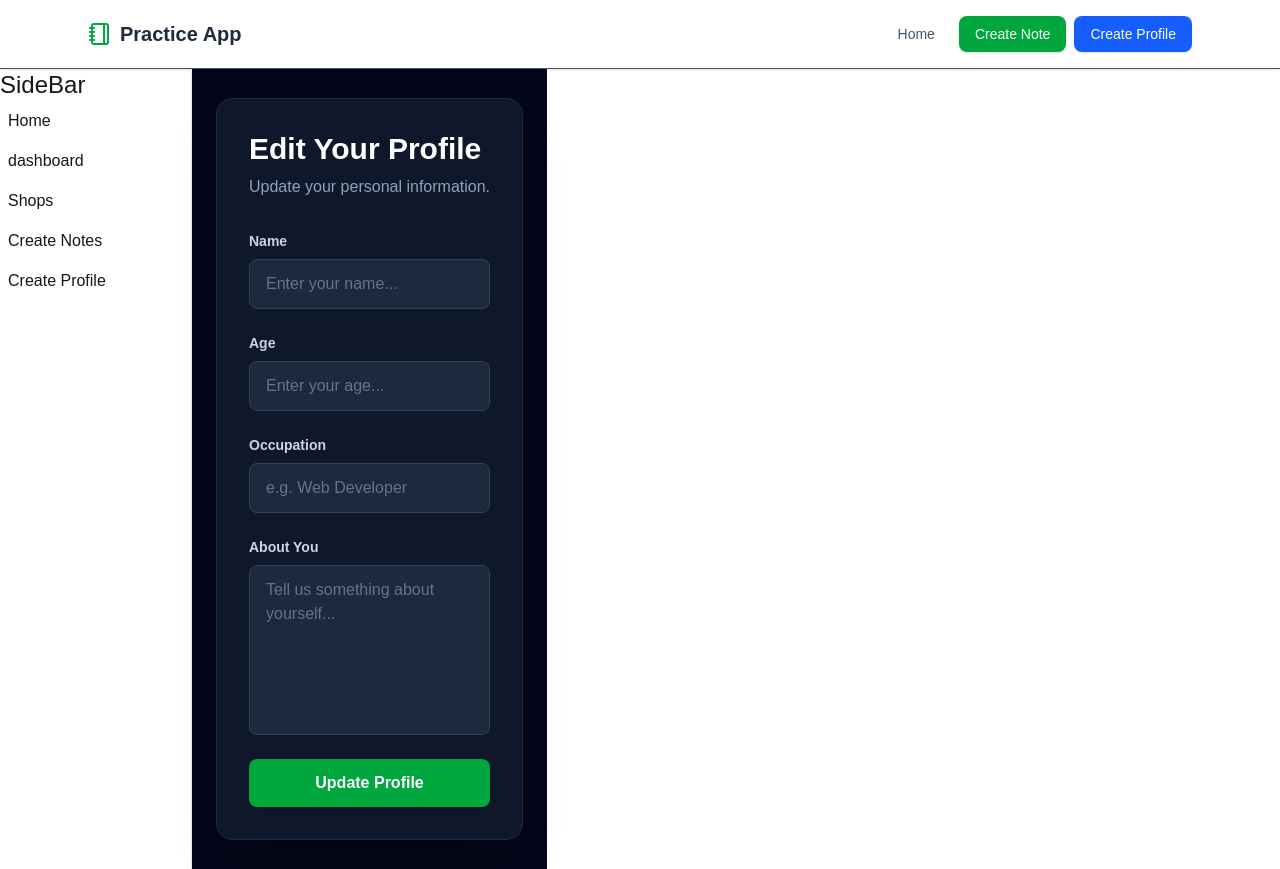
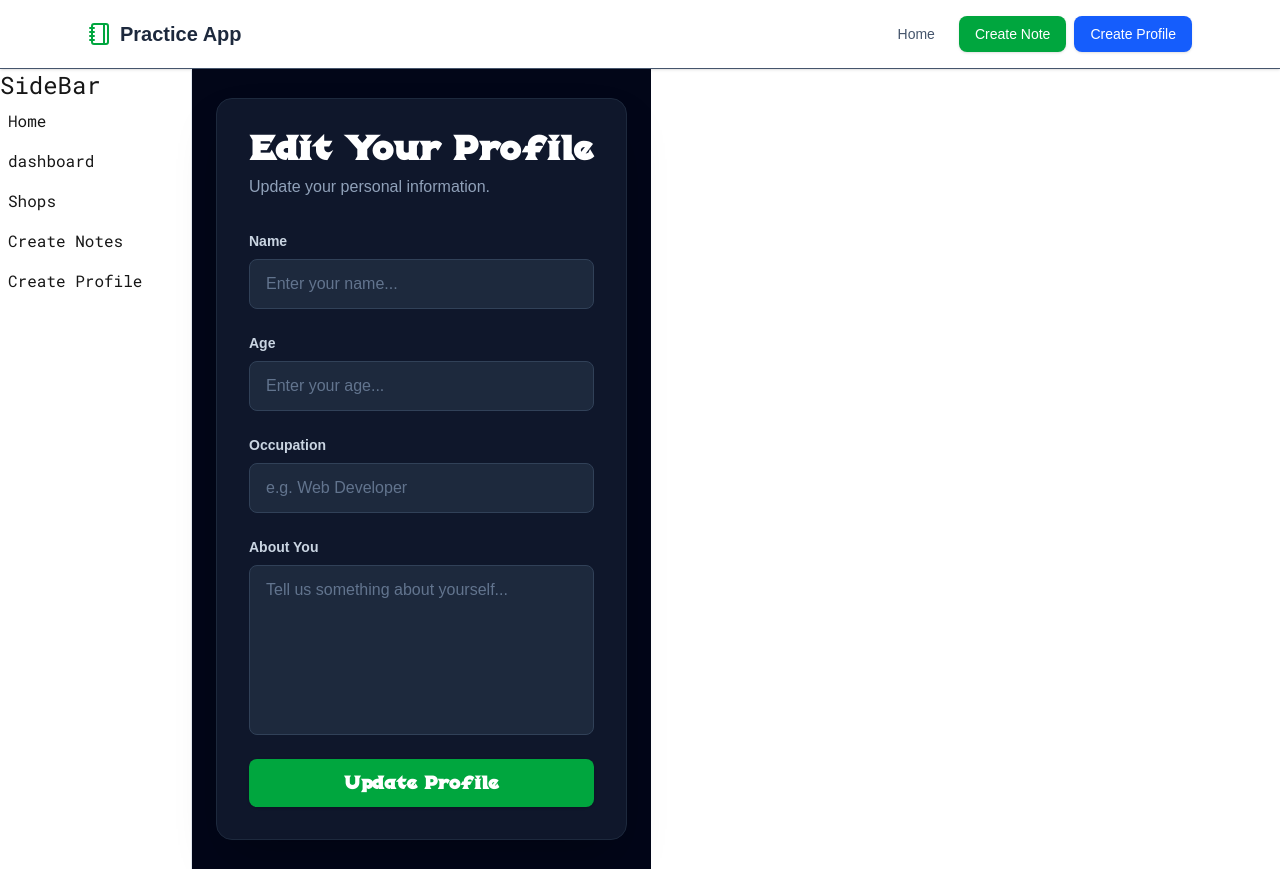
Before and after one commit to tonmoystark/full-stack-notes-app, a Next.js app: page /editProfile/1 in a window 1280 px wide. Built offline with nearby package versions, Linux system fonts and the light colour scheme; no server answers; the database is empty.

Commit message:
font local &  inbuild done

```diff
--- a/app/page.js
+++ b/app/page.js
@@ -1,6 +1,9 @@
 import NoteContainer from "@/components/notes/NoteContainer";
 import ProfileContainer from "@/components/profiles/ProfileContainer";
 import { connectDB } from "@/lib/db";
+import localFont from "next/font/local";
+
+const satoshi = localFont({ src: "../public/fonts/Satoshi-Variable.ttf" });
 
 export default async function Home() {
   await connectDB();
@@ -8,9 +11,17 @@ export default async function Home() {
   return (
     <div className="min-h-screen w-full flex bg-gray-900 text-white p-5">
       <div className=" w-full">
-        <h1 className="text-3xl font-bold text-center my-10">Notes App</h1>
+        <h1
+          className={`text-3xl font-bold text-center my-10 ${satoshi.className}`}
+        >
+          Notes App
+        </h1>
         <NoteContainer />
-        <h1 className="text-3xl font-bold text-center my-10">Profiles App</h1>
+        <h1
+          className={`text-3xl font-bold text-center my-10 ${satoshi.className}`}
+        >
+          Profiles App
+        </h1>
         <ProfileContainer />
       </div>
     </div>
--- a/components/SideBar.jsx
+++ b/components/SideBar.jsx
@@ -1,6 +1,13 @@
 "use client";
+import { Roboto_Mono } from "next/font/google";
 import Link from "next/link";
 import { usePathname } from "next/navigation";
+
+const robotoMono = Roboto_Mono({
+  subsets: ["latin"],
+  weight: ["100", "200", "300", "400", "500", "600", "700"],
+});
+
 const SideBar = () => {
   const bars = [
     {
@@ -24,7 +31,9 @@ const SideBar = () => {
 
   const pathName = usePathname();
   return (
-    <div className="w-48 min-h-screen border-r border-slate-200">
+    <div
+      className={`w-48 min-h-screen border-r border-slate-200 ${robotoMono.className}`}
+    >
       <h1 className="text-2xl">SideBar</h1>
       {bars.map((bar) => (
         <div
--- a/components/profiles/CreateProfileForm.jsx
+++ b/components/profiles/CreateProfileForm.jsx
@@ -1,5 +1,10 @@
 "use client";
 import React, { useState } from "react";
+import localFont from "next/font/local";
+
+const isometra = localFont({
+  src: "../../public/fonts/Isometra-Regular.ttf",
+});
 
 const CreateProfileForm = () => {
   const [name, setName] = useState("");
@@ -52,7 +57,9 @@ const CreateProfileForm = () => {
         <div className="bg-slate-900 rounded-2xl shadow-2xl border border-slate-800 p-8">
           {/* Header */}
           <div className="mb-8">
-            <h1 className="text-3xl font-bold text-white">
+            <h1
+              className={`text-3xl font-bold text-white ${isometra.className}`}
+            >
               Create Your Profile
             </h1>
             <p className="text-slate-400 mt-2">
@@ -147,7 +154,7 @@ const CreateProfileForm = () => {
             <button
               disabled={loading}
               type="submit"
-              className="w-full rounded-lg bg-green-600 py-3 font-semibold text-white shadow-sm transition hover:bg-green-500 hover:shadow-md active:scale-[0.98] disabled:cursor-not-allowed disabled:opacity-50"
+              className={`w-full rounded-lg bg-green-600 py-3 font-semibold text-white shadow-sm transition hover:bg-green-500 hover:shadow-md active:scale-[0.98] disabled:cursor-not-allowed disabled:opacity-50 ${isometra.className}`}
             >
               {loading ? "Creating Profile..." : "Create Profile"}
             </button>
--- a/components/profiles/EditProfile.jsx
+++ b/components/profiles/EditProfile.jsx
@@ -1,6 +1,11 @@
 "use client";
 import { useRouter } from "next/navigation";
 import React, { useEffect, useState } from "react";
+import localFont from "next/font/local";
+
+const isometra = localFont({
+  src: "../../public/fonts/Isometra-Regular.ttf",
+});
 
 const EditProfile = ({ id }) => {
   const [name, setName] = useState("");
@@ -59,7 +64,11 @@ const EditProfile = ({ id }) => {
         <div className="rounded-2xl border border-slate-800 bg-slate-900 p-8 shadow-2xl">
           {/* Header */}
           <div className="mb-8">
-            <h1 className="text-3xl font-bold text-white">Edit Your Profile</h1>
+            <h1
+              className={`text-3xl font-bold text-white ${isometra.className}`}
+            >
+              Edit Your Profile
+            </h1>
 
             <p className="mt-2 text-slate-400">
               Update your personal information.
@@ -151,7 +160,7 @@ const EditProfile = ({ id }) => {
             <button
               disabled={loading}
               type="submit"
-              className="w-full rounded-lg bg-green-600 py-3 font-semibold text-white shadow-sm transition hover:bg-green-500 hover:shadow-md active:scale-[0.98] disabled:cursor-not-allowed disabled:opacity-50"
+              className={`w-full rounded-lg bg-green-600 py-3 font-semibold text-white shadow-sm transition hover:bg-green-500 hover:shadow-md active:scale-[0.98] disabled:cursor-not-allowed disabled:opacity-50 ${isometra.className}`}
             >
               {loading ? "Updating Profile..." : "Update Profile"}
             </button>
```
Also changed, not shown: public/fonts/Isometra-Regular.ttf (added), public/fonts/Satoshi-Variable.ttf (added).
